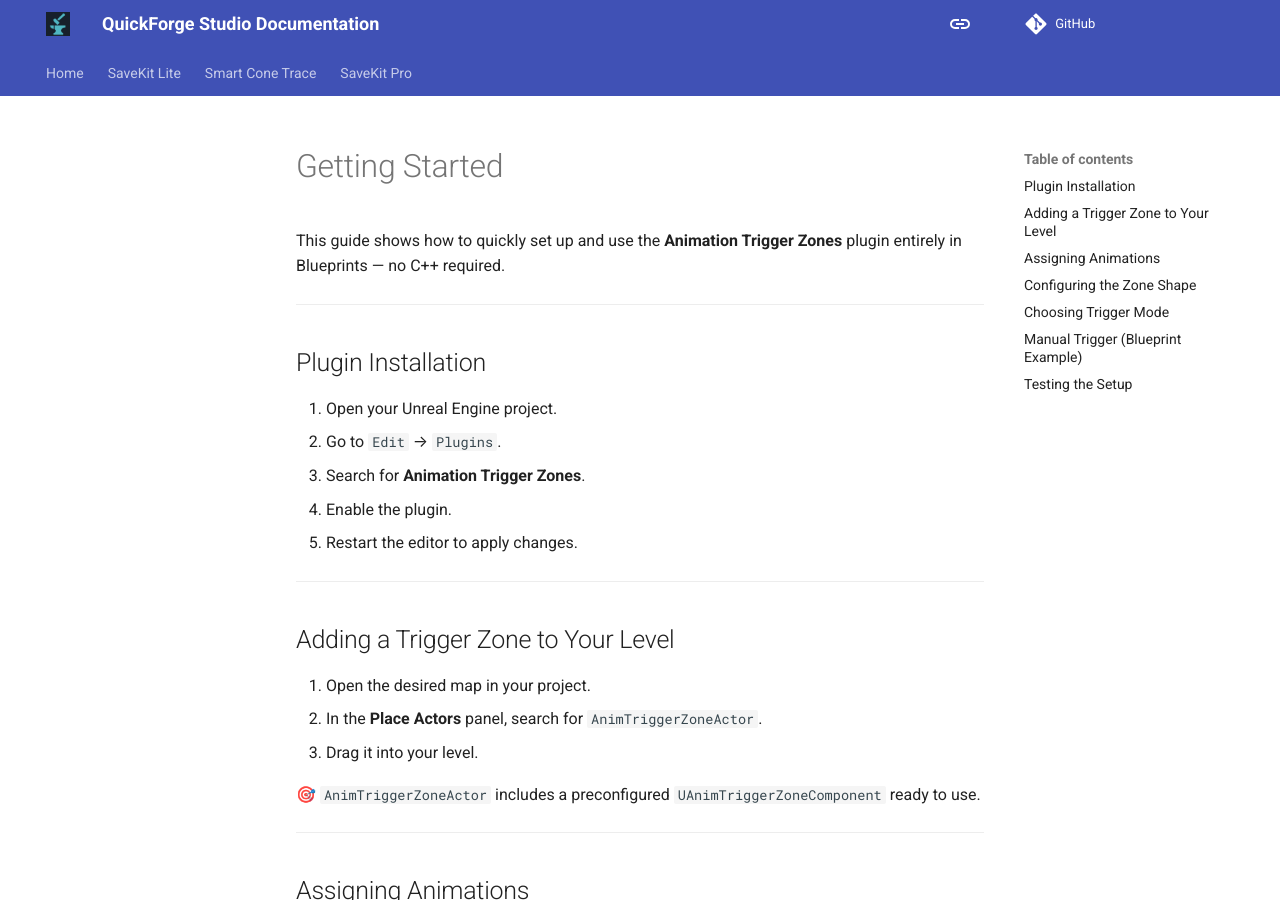
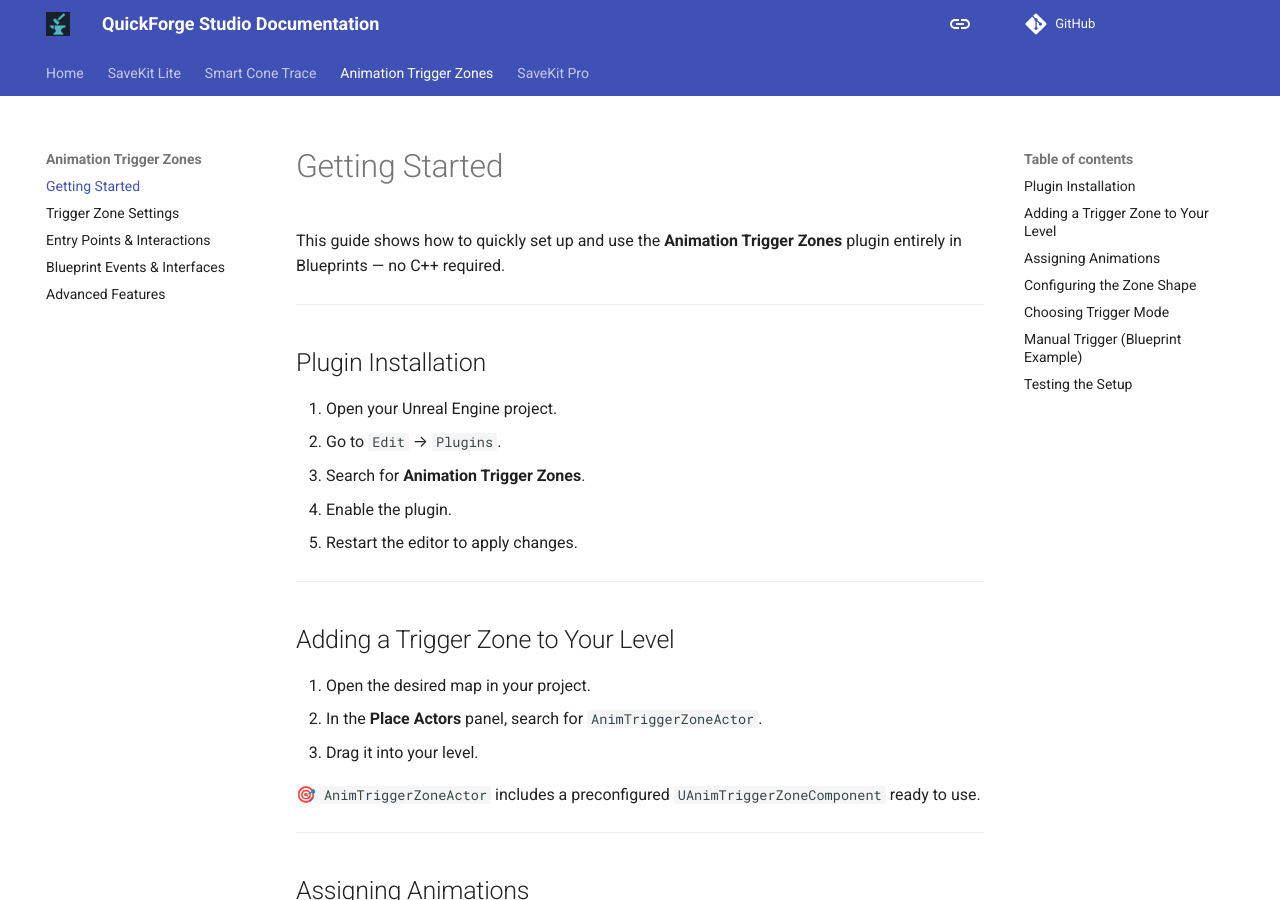
Before and after one commit to george-shilovsky/quickforge-docs, an MkDocs documentation site: the page built from docs/AnimationTriggerZones/getting-started.md, in a window 1280 px wide and 900 px high. Built offline with MkDocs 1.6.1 and Material for MkDocs 9.7.7, drawn with Linux system fonts in a browser that asks for light colours; comment, search, counter and statistics services are not loaded; some of the changed text lies outside the part shown.

Commit message:
Update mkdocs.yml

```diff
--- a/mkdocs.yml
+++ b/mkdocs.yml
@@ -73,5 +73,12 @@
       - Usage: SmartConeTrace/usage.md
       - Blueprint Reference: SmartConeTrace/reference.md
       - Interactive Demo: SmartConeTrace/examples.md
+      - Home: index.md
+  - Animation Trigger Zones:
+      - Getting Started: AnimationTriggerZones/getting-started.md
+      - Trigger Zone Settings: AnimationTriggerZones/trigger-zone.md
+      - Entry Points & Interactions: AnimationTriggerZones/entry-and-interaction.md
+      - Blueprint Events & Interfaces: AnimationTriggerZones/blueprints.md
+      - Advanced Features: AnimationTriggerZones/advanced.md
   - SaveKit Pro:
       - Overview: SaveKitPro/index.md
```
